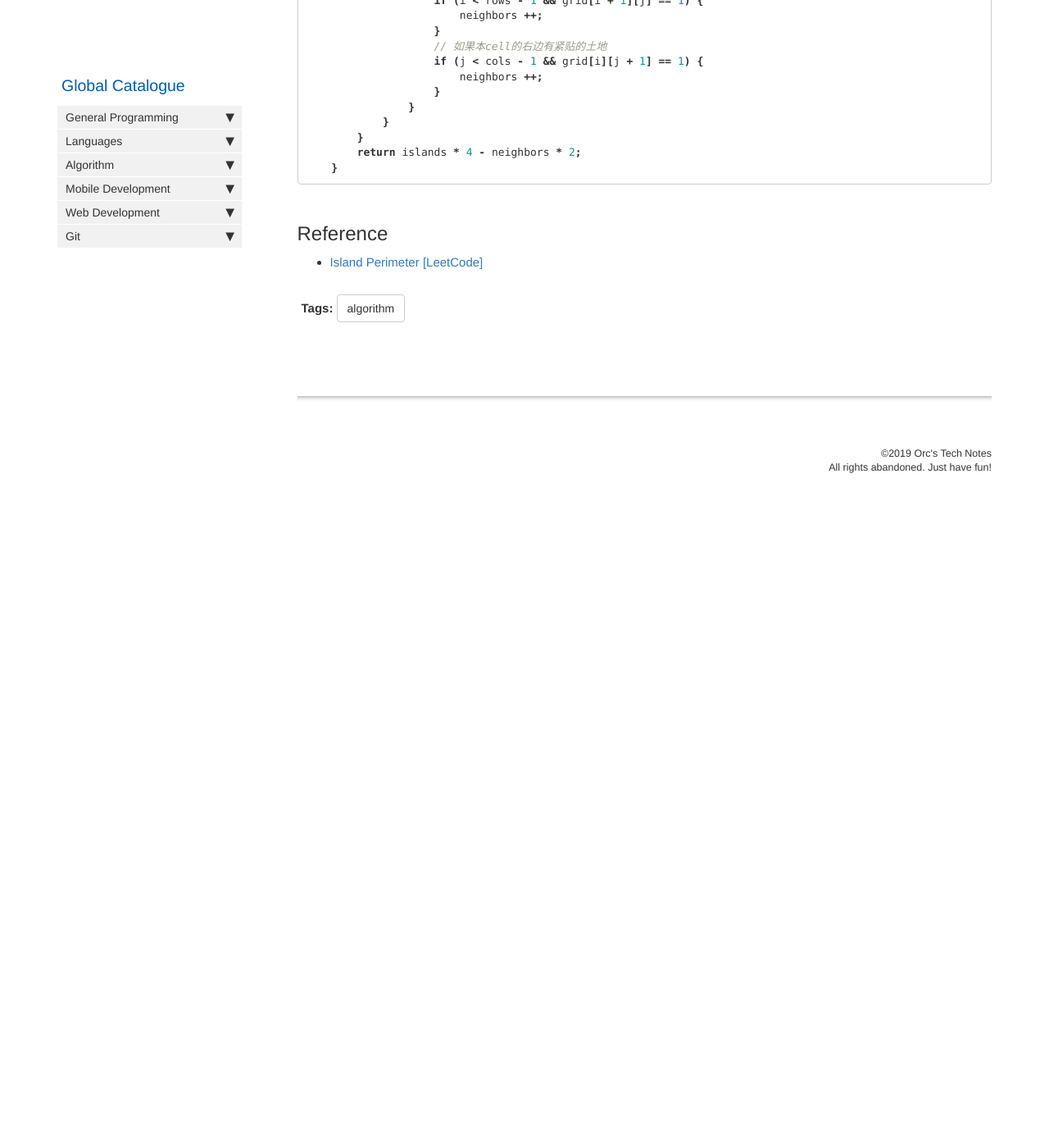
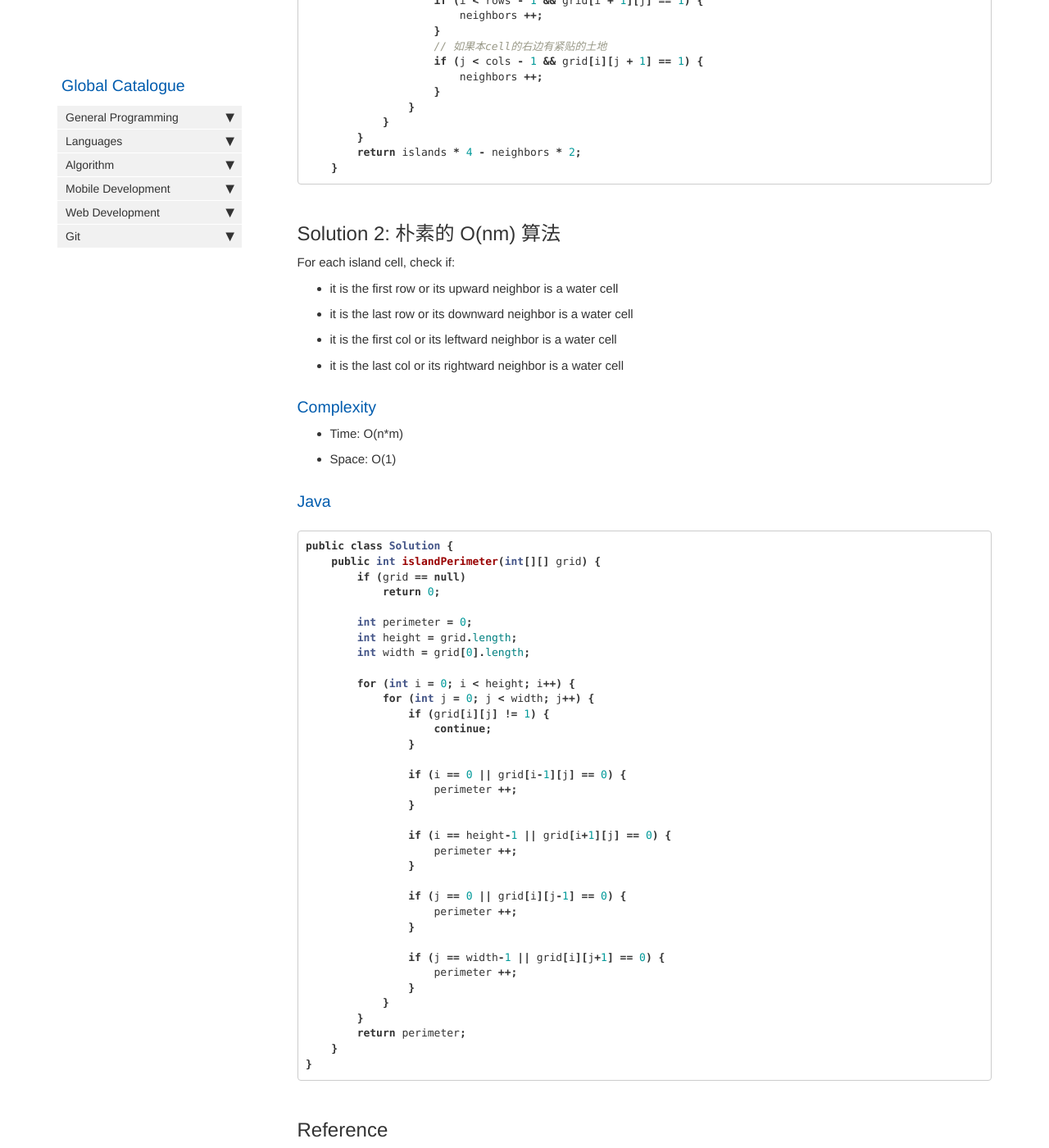
Before and after one commit to HungryOrc/hungryorc.github.io, a Jekyll site: the page built from pages/algorithm/algorithm_island_perimeter.md, in a window 1280 px wide and 1400 px high, scrolled down 1326 px. Shown: the whole window at 82% size. Built offline with Jekyll 4.4.1, drawn with Linux system fonts in a browser that asks for light colours; nearby versions of some CDN libraries; comment, search, counter and statistics services are not loaded; before the commit the page ends 1956 px from its top, so only the background shows below that; some of the changed text lies outside the part shown.

Commit message:
Update algorithm_island_perimeter.md

````diff
--- a/pages/algorithm/algorithm_island_perimeter.md
+++ b/pages/algorithm/algorithm_island_perimeter.md
@@ -73,6 +73,56 @@ public class Solution {
     }
 ```
 
+## Solution 2: 朴素的 O(nm) 算法
+For each island cell, check if:
+* it is the first row or its upward neighbor is a water cell
+* it is the last row or its downward neighbor is a water cell
+* it is the first col or its leftward neighbor is a water cell
+* it is the last col or its rightward neighbor is a water cell
+
+### Complexity
+* Time: O(n*m)
+* Space: O(1)
+
+### Java
+```java
+public class Solution {
+    public int islandPerimeter(int[][] grid) {
+        if (grid == null)
+            return 0;
+
+        int perimeter = 0;
+        int height = grid.length;
+        int width = grid[0].length;
+
+        for (int i = 0; i < height; i++) {
+            for (int j = 0; j < width; j++) {
+                if (grid[i][j] != 1) {
+                    continue;
+                }
+
+                if (i == 0 || grid[i-1][j] == 0) {
+                    perimeter ++;
+                }
+
+                if (i == height-1 || grid[i+1][j] == 0) {
+                    perimeter ++;
+                }
+
+                if (j == 0 || grid[i][j-1] == 0) {
+                    perimeter ++;
+                }
+
+                if (j == width-1 || grid[i][j+1] == 0) {
+                    perimeter ++;
+                }
+            }
+        }
+        return perimeter;
+    }
+}
+```
+
 ## Reference
 * [Island Perimeter [LeetCode]](https://leetcode.com/problems/island-perimeter/)
 
````
Also changed, not shown: other parts of pages/algorithm/algorithm_island_perimeter.md (+1 -1 lines).
